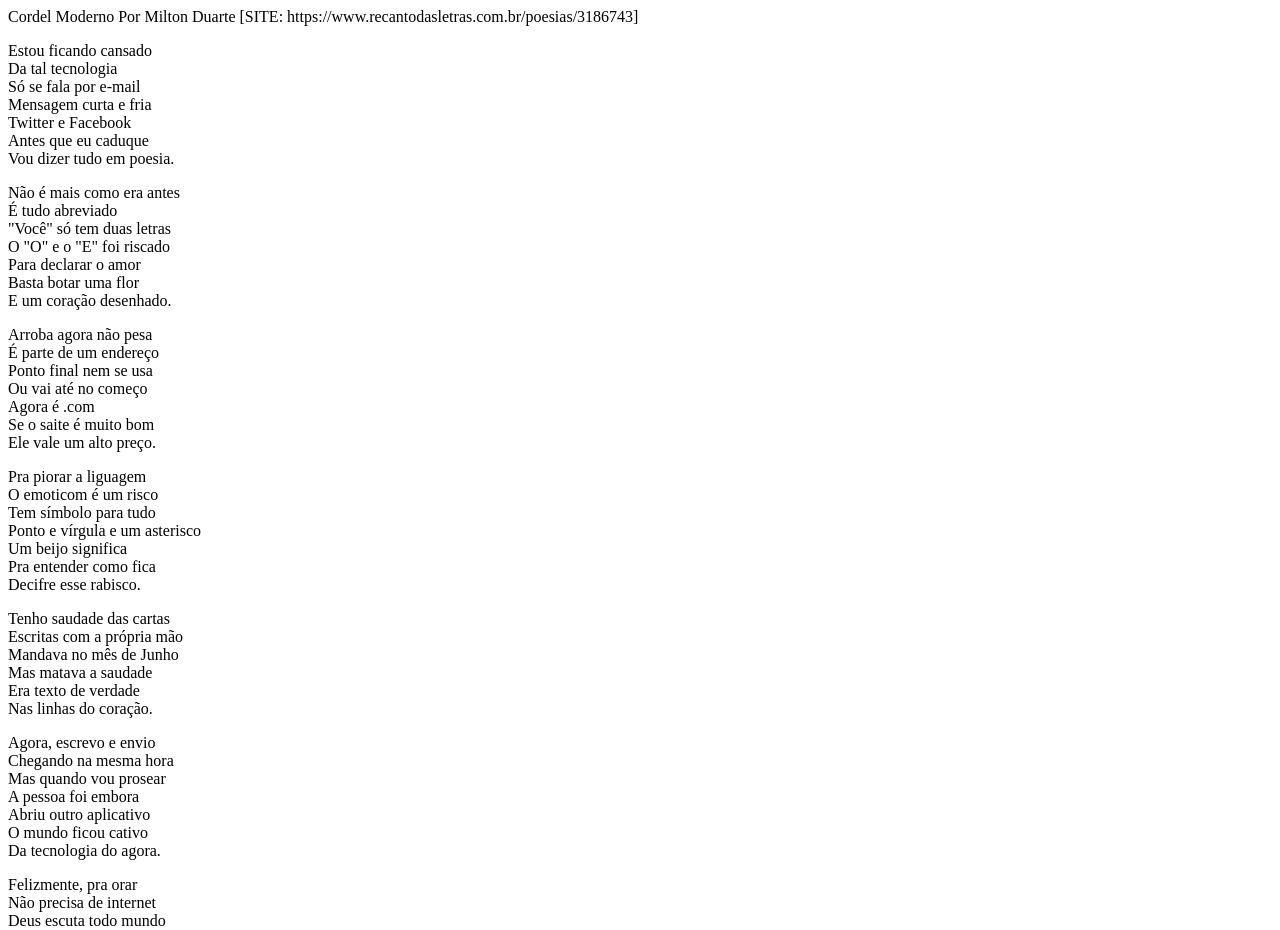
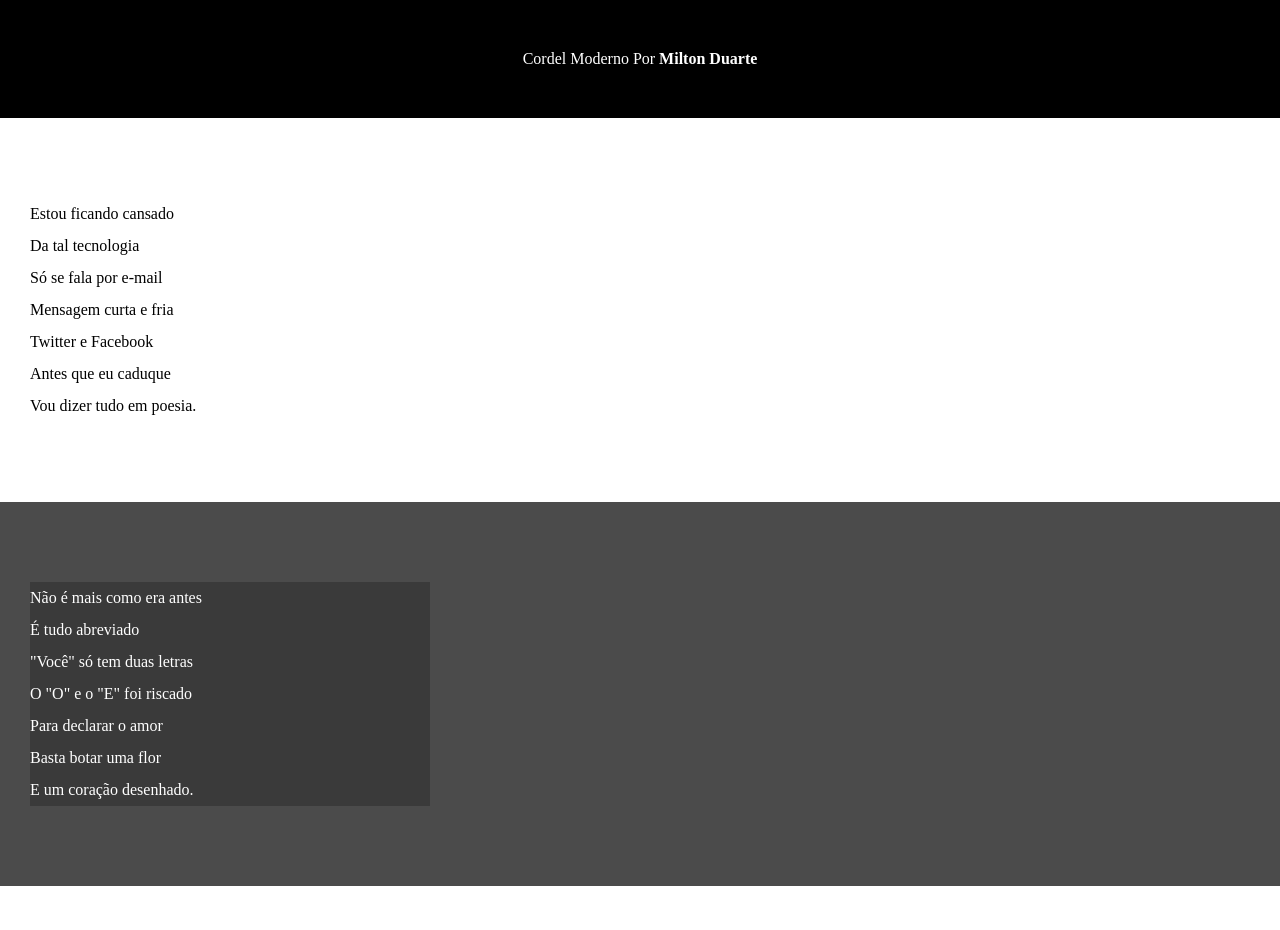
Before and after one commit to gabrielcampos00/html-css, a plain HTML site: page desafios/d012/index.html in a window 1280 px wide. Shown: the top 930 px of the page. Drawn offline with Linux system fonts and the light colour scheme.

Commit message:
atualizei o cordel

```diff
--- a/desafios/d012/index.html
+++ b/desafios/d012/index.html
@@ -9,11 +9,10 @@
 <body>
         <header>
             Cordel Moderno
-            Por Milton Duarte
-            [SITE: https://www.recantodasletras.com.br/poesias/3186743]
+            Por <a href="https://www.recantodasletras.com.br/poesias/3186743" target="_blank">Milton Duarte</a>
         </header>
 
-    <section>
+    <section class="normal">
         <p>
             Estou ficando cansado <br>
             Da tal tecnologia <br>
@@ -25,7 +24,7 @@
         </p>
     </section>
 
-    <section>
+    <section class="imagem">
         <p>
             Não é mais como era antes <br>
             É tudo abreviado <br>
@@ -37,7 +36,7 @@
         </p>
     </section>
 
-    <section>
+    <section class="normal">
         <p>
             Arroba agora não pesa <br>
             É parte de um endereço <br>
@@ -59,7 +58,7 @@
         </p>
     </section>
 
-    <section>
+    <section class="imagem">
         <p>
             Tenho saudade das cartas <br>
             Escritas com a própria mão <br>
@@ -70,7 +69,7 @@
         </p>
     </section>
 
-    <section>
+    <section class="normal">
         <p>
             Agora, escrevo e envio <br>
             Chegando na mesma hora <br>
--- a/desafios/d012/style.css
+++ b/desafios/d012/style.css
@@ -1 +1,71 @@
 @charset "UTF-8";
+
+*{
+    margin: 0px;
+    padding: 0px;
+}
+
+html, body {
+    min-height: 100vh;
+    background-color: darkgrey;
+}
+
+header {
+    background-color: black;
+    color: white;
+    text-align: center;
+    padding: 50px;
+
+
+}
+
+header > h1 {
+    padding-top: 50px;
+    font-variant: small-caps;
+}
+
+header > p {
+    padding-bottom: 50px;
+}
+
+header > a, footer a {
+    color: white;
+    text-decoration: none;
+    font-weight: bolder;
+}
+
+header a:hover, footer a:hover {
+    text-decoration: underline;
+}
+
+section {
+    padding-top: 10vh;
+    padding-bottom: 10vh;
+    padding-left: 30px;
+    line-height: 2em ; /*espaçamento entre linhas para facilitar a leitura */
+
+}
+
+section.normal {
+    background-color:white;
+    color: black;
+}
+
+section.imagem > p {
+    width: 400px;
+    background-color: rgba(0, 0, 0, 0.233);
+
+}
+
+section.imagem {
+    background-color: rgb(75, 75, 75);
+    color: white;
+}
+
+
+footer {
+    background-color: black;
+    color: white;
+    text-align: center;
+    padding: 10px;
+}
```
